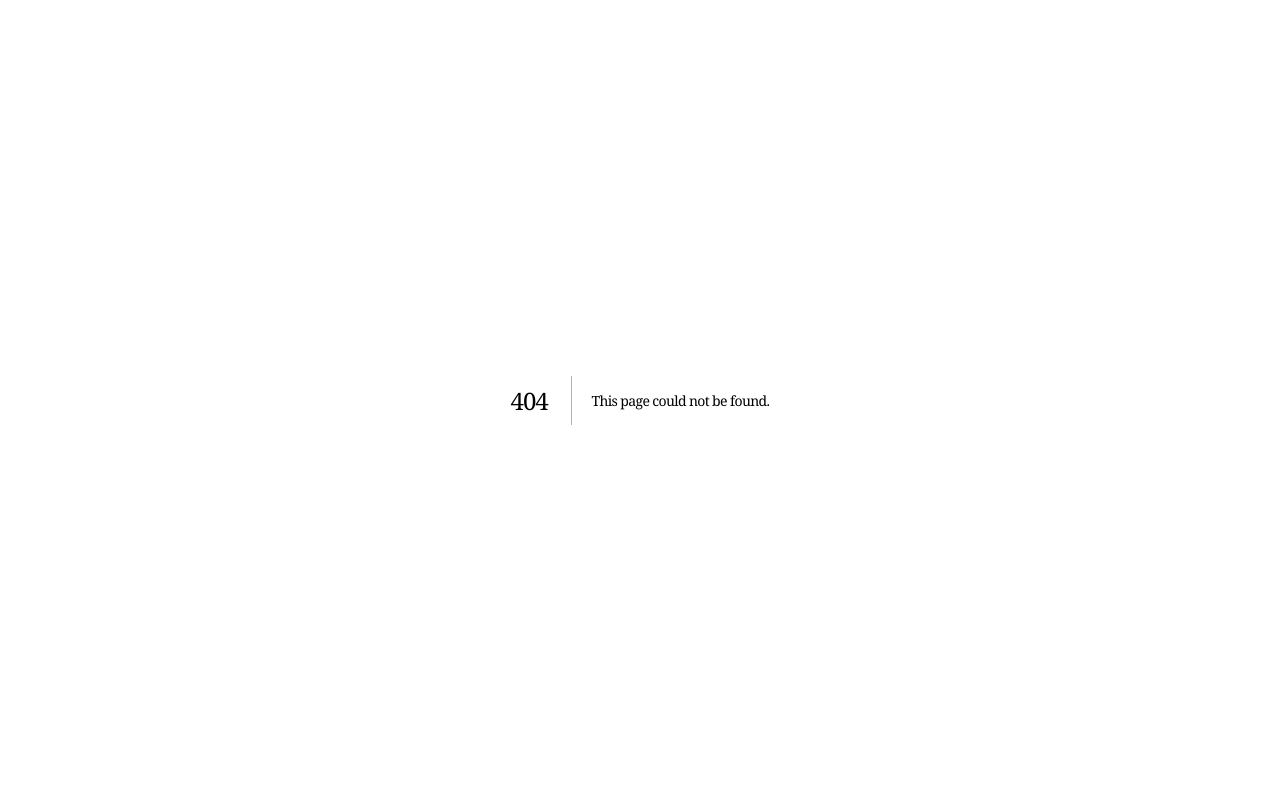
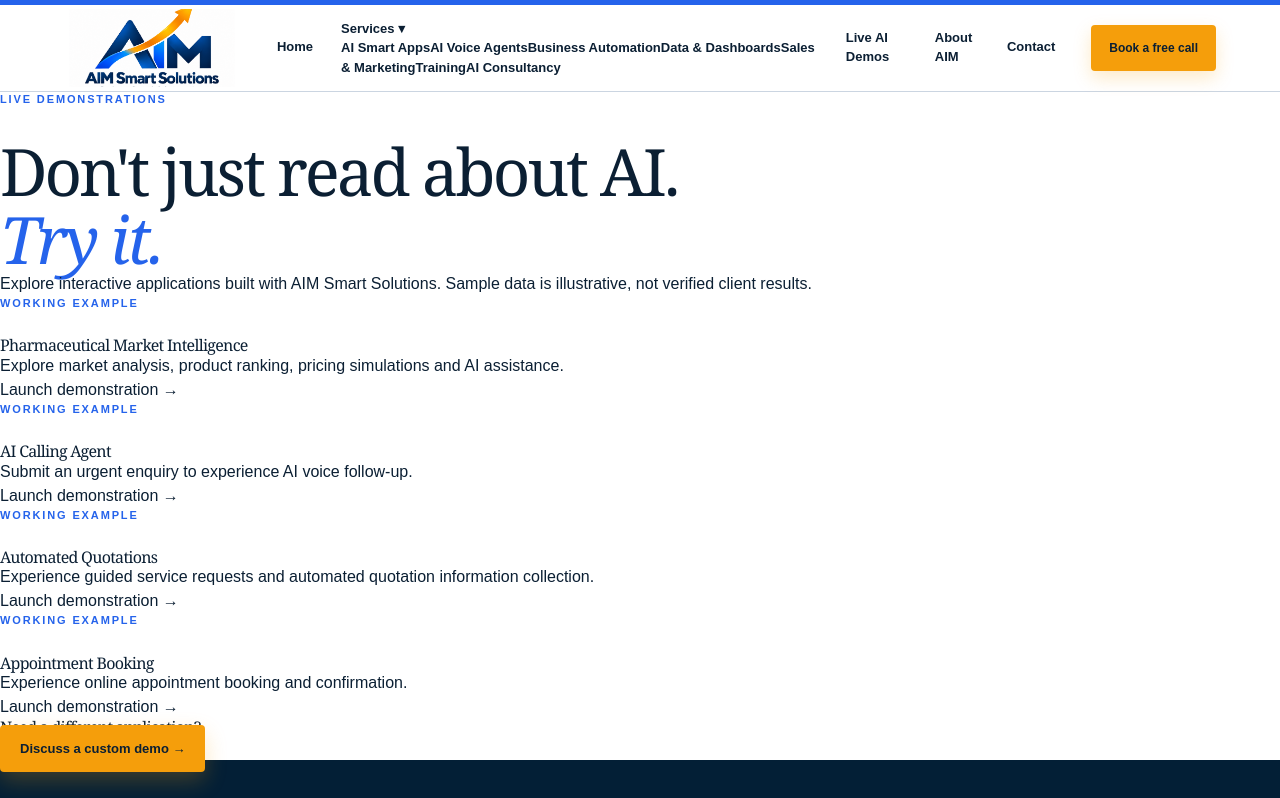
Before and after one commit to aidemolab/aim-smart-solutions, a Next.js app: page /live-demos in a window 1280 px wide. Before the commit this address had no page. Shown: the top 798 px of the page. Built offline with nearby package versions, Linux system fonts and the light colour scheme.

Commit message:
Build new services and information page: app/live-demos/page.tsx

```diff
--- /dev/null
+++ b/app/live-demos/page.tsx
@@ -0,0 +1,6 @@
+import Link from "next/link";
+import ServiceHeader from "../components/ServiceHeader";
+import ServiceFooter from "../components/ServiceFooter";
+export const metadata={title:"Live AI Demos | AIM Smart Solutions"};
+const demos=[{title:"Pharmaceutical Market Intelligence",url:"https://aidemolab.github.io/aim-pharmaceutical-ai-demo/",description:"Explore market analysis, product ranking, pricing simulations and AI assistance."},{title:"AI Calling Agent",url:"/business-enquiry",description:"Submit an urgent enquiry to experience AI voice follow-up."},{title:"Automated Quotations",url:"/instant-quote",description:"Experience guided service requests and automated quotation information collection."},{title:"Appointment Booking",url:"/book-appointment",description:"Experience online appointment booking and confirmation."}];
+export default function LiveDemos(){return <><ServiceHeader/><main className="services-main"><section className="services-hero"><p className="kicker">Live demonstrations</p><h1>Don't just read about AI. <em>Try it.</em></h1><p>Explore interactive applications built with AIM Smart Solutions. Sample data is illustrative, not verified client results.</p></section><section className="services-list">{demos.map(d=><article className="services-list-card" key={d.title}><p className="kicker">Working example</p><h2>{d.title}</h2><p>{d.description}</p><a href={d.url}>Launch demonstration →</a></article>)}</section><section className="services-cta"><h2>Need a different application?</h2><Link className="button primary" href="/book-appointment">Discuss a custom demo →</Link></section></main><ServiceFooter/></>}
```
